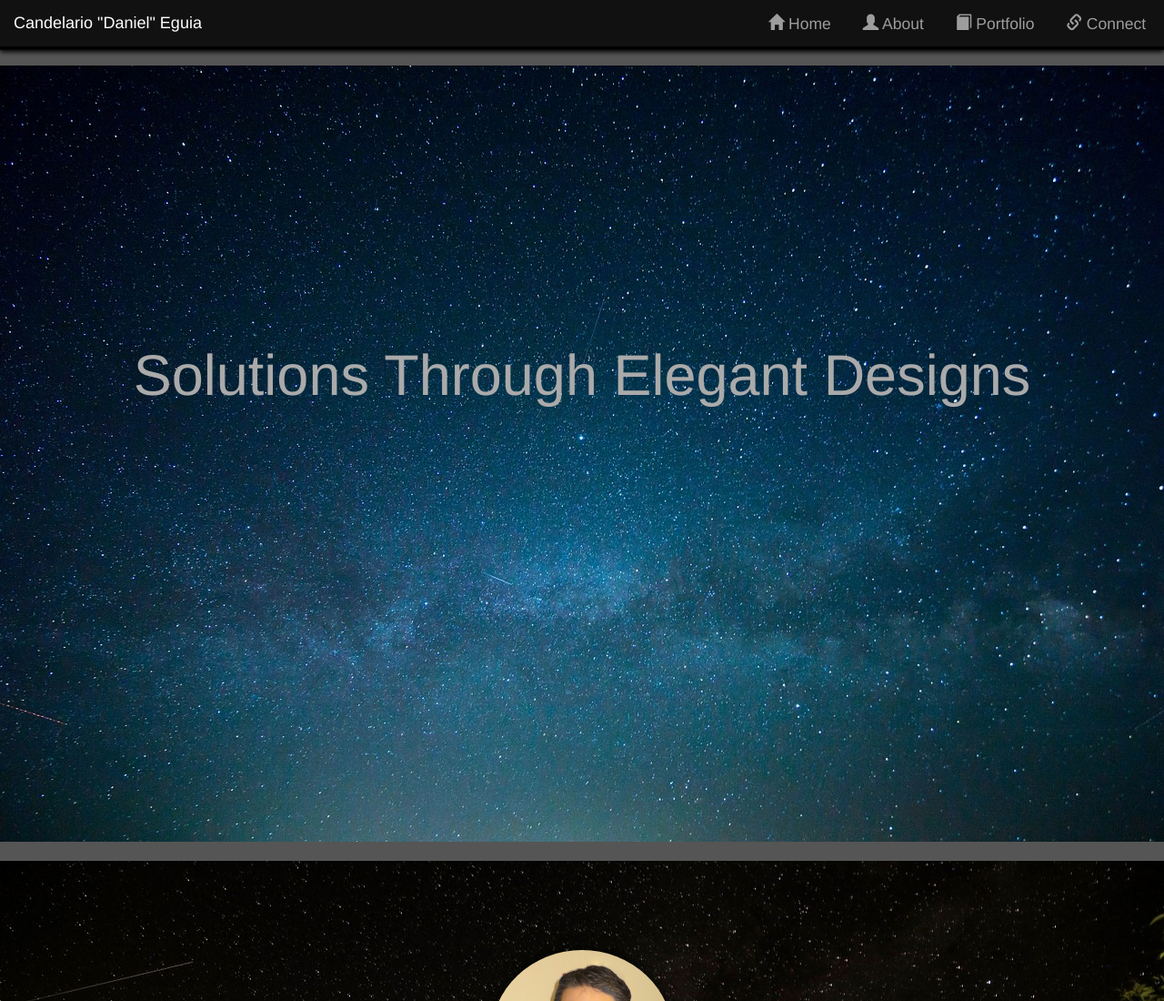
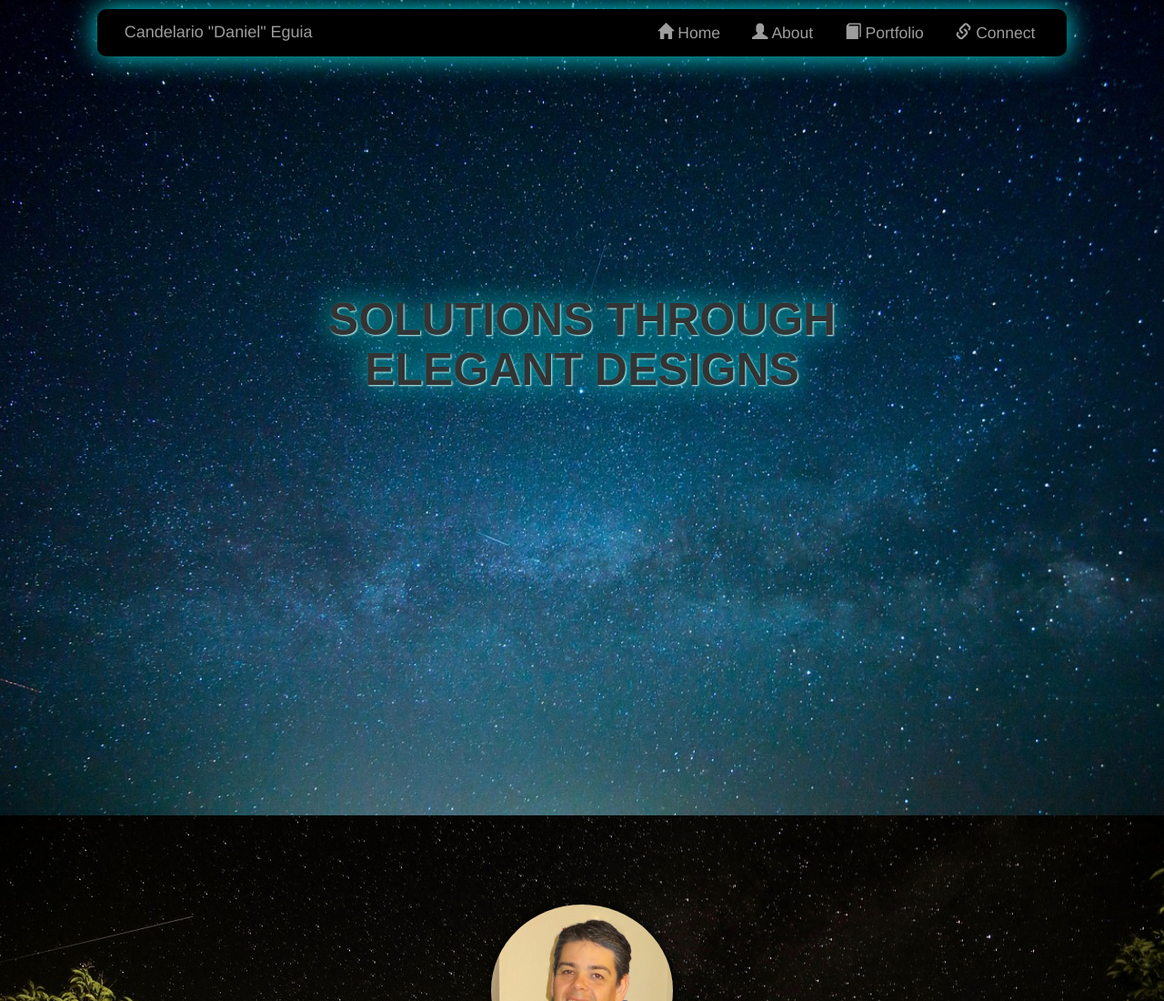
Before and after one commit to CDEguia/CDEguia.github.io, a plain HTML site: page index.html in a window 1280 px wide. Shown: the top 1100 px of the page at 91% size. Drawn offline with nearby package versions, Linux system fonts and the light colour scheme.

Commit message:
Nav bar and background redesign

```diff
--- a/index.html
+++ b/index.html
@@ -19,7 +19,7 @@
 
 <!--<div id='navbardetection'>
 </div> will be used to detect if the mouse is at the top of screen -->
-<nav class='navbar navbar-fixed-top navbar-inverse' id='navgation'>
+<nav class='navbar navbar-fixed-top navbar-inverse col-md-10' id='navgation'>
     <div class='container-fluid' id='insidenavbar'>
         <a class="navbar-brand" href="#">Candelario "Daniel" Eguia</a>
         <ul class="nav navbar-nav navbar-right">
@@ -42,7 +42,7 @@
     <div class='container'>
         <div class='row'>
             <div class='col-xs-12 col-sm-12 col-md-12 col-lg-10 vertical-align '>
-                <h1 class='text-center '>Solutions Through Elegant Designs</h1>
+                <h1 class='text-center' id="statemet">Solutions Through Elegant Designs</h1>
                 <p id="demo"></p>
             </div>
         </div>
--- a/javascripts/script.js
+++ b/javascripts/script.js
@@ -53,3 +53,7 @@ $(window).on('custom_scroll', function pos(e, scroll_change) {
     $('#navgation').slideDown("slow"); //document.getElementById('navgation').style.display = 'block';
   }
 });
+$(window).load(function() {
+    $( "#navgation" ).show( 1500, function(){$('h1').slideDown(1500);});
+
+});
--- a/stylesheets/stylesheet.css
+++ b/stylesheets/stylesheet.css
@@ -1,4 +1,4 @@
-html{
+html, body{
   margin: 0;
   padding: 0;
 }
@@ -8,12 +8,13 @@ html{
   --icon-increase: 1.4em;
   --main-color: #aaa;
 }
+/*
 body {
   background-color: #555555;
   max-width: 1280px;
   margin: auto;
   padding-top: 50px;
-}
+}*/
 a {
   color:#202020;
   transition: color 1.5s;
@@ -35,16 +36,19 @@ a:-webkit-any-link {
   min-height:100px;
 }
 .navbar-fixed-top .container-fluid {
-  max-width: 1280px;
-  border-bottom-style: solid;
+  /*max-width: 1280px;
+  /*border-bottom-style: solid;
   border-bottom-width: 3px;
-  border-bottom-color: #000000;
-  background-color: #111111;
+  /*border-bottom-color: #000000;
+  /*background-color: #111111;*/
 }
 
 .navbar {
-  margin-bottom: 0;
-  box-shadow: 0px 2px 5px black;
+  margin: 10px auto 0 auto;
+  background-color: #000;
+  box-shadow: 0 0 30px #00e5e6, 1px 1px 2px black;
+  border-radius: 10px;
+  display: none;
 }
 
 .navbar li {
@@ -62,7 +66,9 @@ a:-webkit-any-link {
 }
 
 #home {
+  backgroudnd-color:blue;
   background: url('https://raw.githubusercontent.com/CDEguia/CDEguia.github.io/master/images/sky-828648_1280.jpg') no-repeat center center fixed;
+  background-size: cover;
 }
 
 .center-block {
@@ -80,8 +86,17 @@ a:-webkit-any-link {
   transform: translate(-50%, -40%);
 }
 #home h1{
-  color: var(--main-color);
+  color: #333;
+  font-family: 'Raleway', sans-serif;
+  font-weight: 600;
+  font-size: 50px;
+  margin: 0 auto 80px auto;
+  text-transform: uppercase;
+  text-shadow: 0 0 30px #00e5e6, 1px 1px 2px white;
+  max-width:660px;
+  display: none;
 }
+
 h1.other{
   padding: 5px;
   color: #000000;
@@ -91,6 +106,7 @@ h1.other{
 
 #about {
   background: url('https://raw.githubusercontent.com/CDEguia/CDEguia.github.io/master/images/starry-sky-1082279_1280.jpg') no-repeat center center fixed;
+  background-size: cover;
   color: white;
 }
 
@@ -106,6 +122,7 @@ li {
 
 #portfolio {
   background: url('https://raw.githubusercontent.com/CDEguia/CDEguia.github.io/master/images/forest-1183524_1280.jpg') no-repeat center center fixed;
+  background-size: cover;
   min-height: 1200px;
 }
 
```
